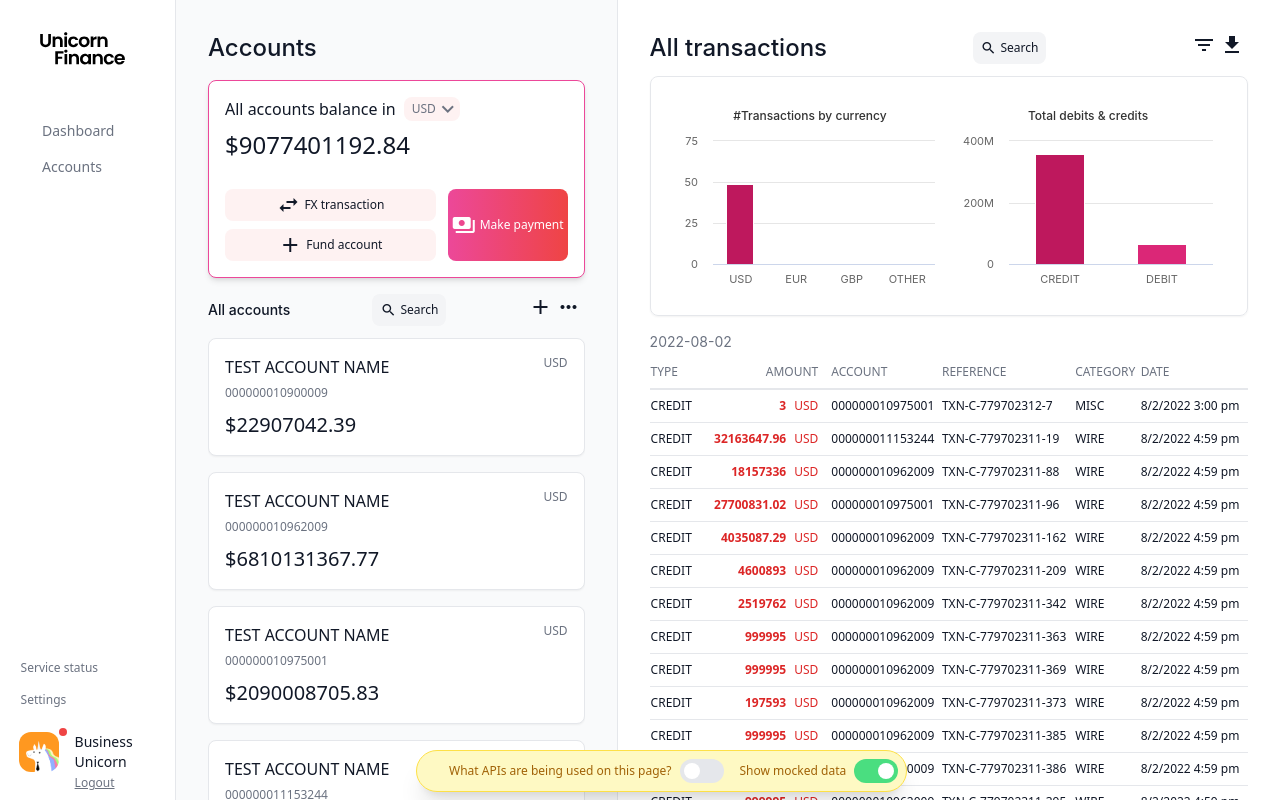
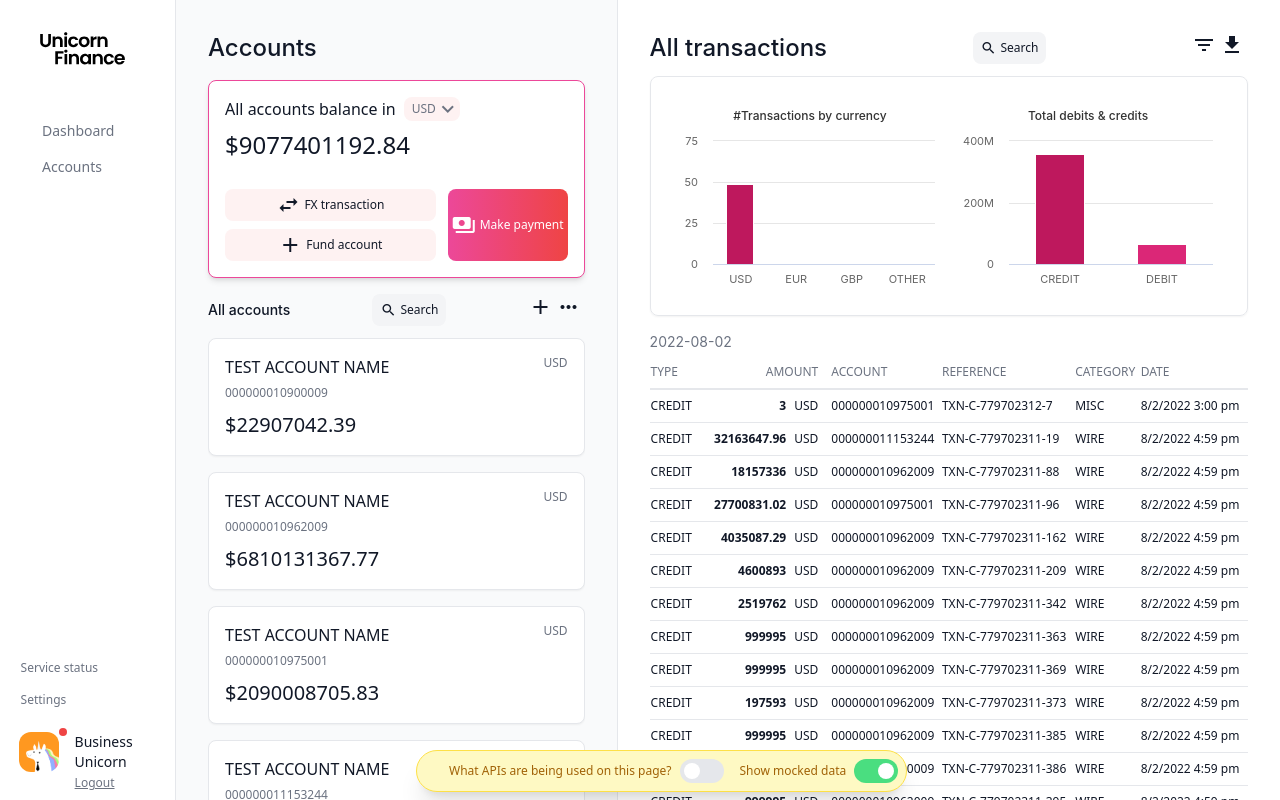
Before and after one commit to jpmorganchase/payments, a React (Create React App) app in the folder app/client/: page / in a window 1280 px wide. Shown: the top 800 px of the page. Built offline with nearby package versions, Linux system fonts and the light colour scheme.

Commit message:
Removing colours as not sure it works...

```diff
--- a/app/client/src/components/transactionInformationPanel/transactionGrid/DailyTransactionTable.js
+++ b/app/client/src/components/transactionInformationPanel/transactionGrid/DailyTransactionTable.js
@@ -61,13 +61,7 @@ const DailyTransactionTable = ({
                 <td className='py-2 whitespace-nowrap'>
                   {transaction.debitCreditCode}
                 </td>
-                <td
-                  className={`py-2 px-3 whitespace-nowrap text-right ${
-                    transaction.debitCreditCode === 'CREDIT'
-                      ? 'text-red-600'
-                      : 'text-emerald-600'
-                  }`}
-                >
+                <td className='py-2 px-3 whitespace-nowrap text-right'>
                   <span className='font-semibold pr-2'>
                     {transaction.amount}
                   </span>
```
